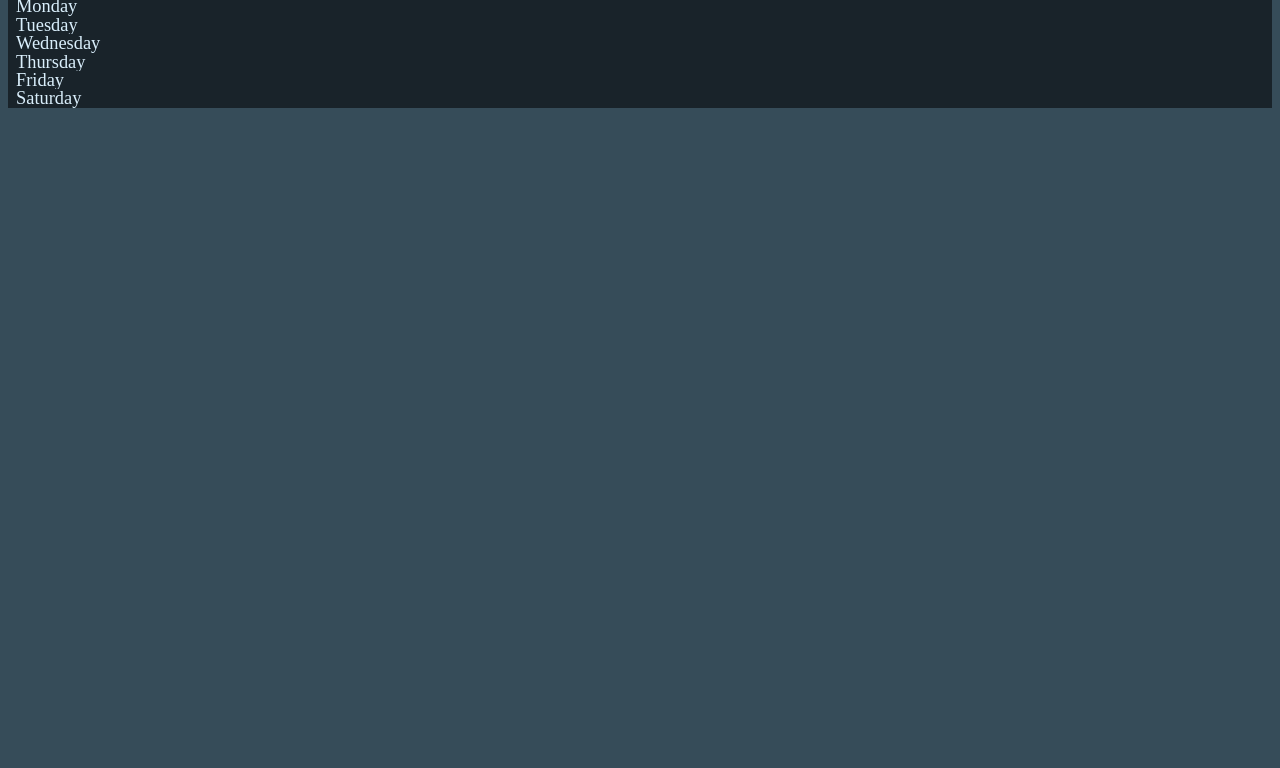
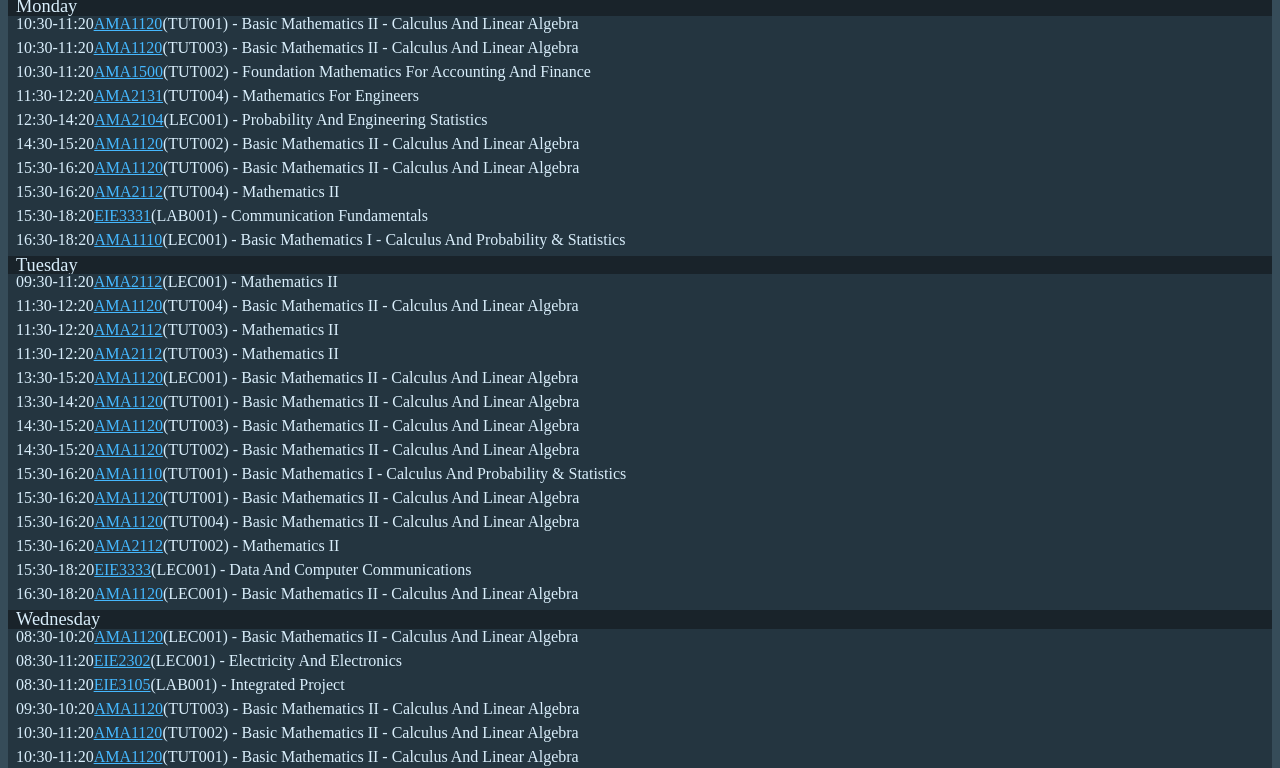
Before and after one commit to dirkarnez/my-academic-timetable, a plain HTML site: page index.html in a window 1280 px wide. Shown: the part 37-805 px from the top of the page. Drawn offline with nearby package versions, Linux system fonts and the light colour scheme.

Commit message:
- update index.html

```diff
--- a/index.html
+++ b/index.html
@@ -210,7 +210,7 @@
             const courseDate = new Date();
             courseDate.setHours(hM[0]);
             courseDate.setMinutes(hM[1]);
-            courseDate.setDate(date.getDate() + ((weekdayNumeric - new Date().getDay()) % 7));
+            courseDate.setDate(now.getDate() + ((weekdayNumeric - now.getDay()) % 7));
 
             const div = document.createElement("div");
             div.classList.add("col");
```
